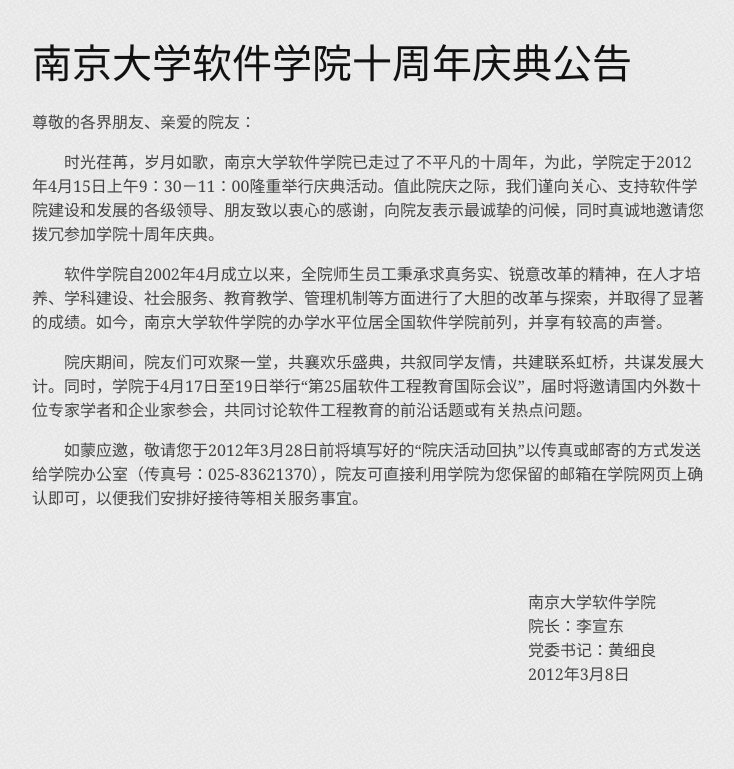
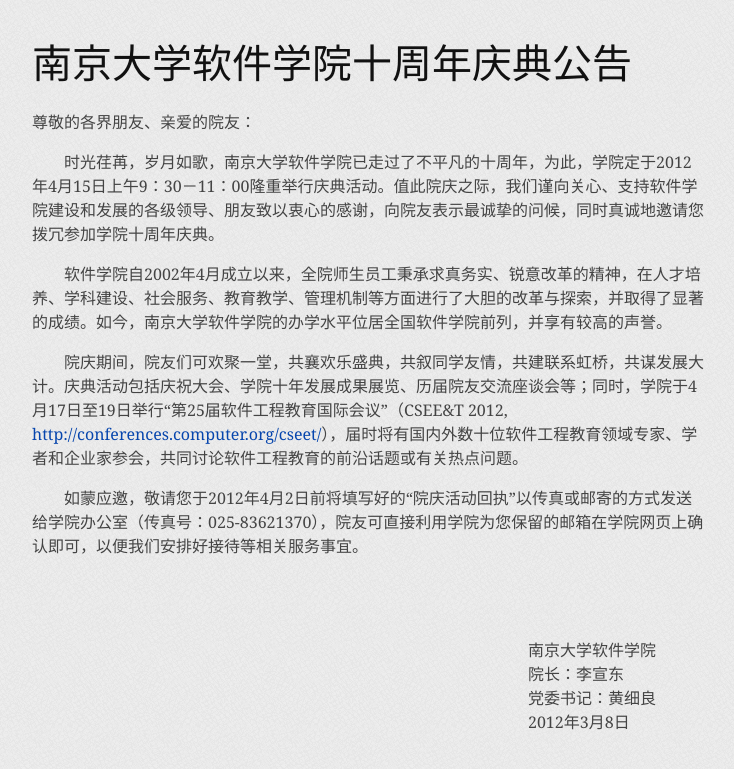
Before and after one commit to clippit/10th-anniversary, a Jekyll site: the page built from _posts/2012-03-08-announcement-1.markdown, in a window 1280 px wide. Shown: the top 769 px of the page, without its empty margins (272-1006 px from the left). Built offline with Jekyll 4.4.1, drawn with Linux system fonts in a browser that asks for light colours; Markdown is read by kramdown in place of the engine named in the settings.

Commit message:
update announcement 1

```diff
--- a/_posts/2012-03-08-announcement-1.markdown
+++ b/_posts/2012-03-08-announcement-1.markdown
@@ -12,7 +12,7 @@
   "
 ---
 
-# 南京大学软件学院十周年庆典公告
+# {{  page.title  }}
 
 尊敬的各界朋友、亲爱的院友：
 
@@ -20,9 +20,9 @@
 
 &emsp;&emsp;软件学院自2002年4月成立以来，全院师生员工秉承求真务实、锐意改革的精神，在人才培养、学科建设、社会服务、教育教学、管理机制等方面进行了大胆的改革与探索，并取得了显著的成绩。如今，南京大学软件学院的办学水平位居全国软件学院前列，并享有较高的声誉。
 
-&emsp;&emsp;院庆期间，院友们可欢聚一堂，共襄欢乐盛典，共叙同学友情，共建联系虹桥，共谋发展大计。同时，学院于4月17日至19日举行“第25届软件工程教育国际会议”，届时将邀请国内外数十位专家学者和企业家参会，共同讨论软件工程教育的前沿话题或有关热点问题。
+&emsp;&emsp;院庆期间，院友们可欢聚一堂，共襄欢乐盛典，共叙同学友情，共建联系虹桥，共谋发展大计。庆典活动包括庆祝大会、学院十年发展成果展览、历届院友交流座谈会等；同时，学院于4月17日至19日举行“第25届软件工程教育国际会议”（CSEE&T 2012, [http://conferences.computer.org/cseet/](http://conferences.computer.org/cseet/)），届时将有国内外数十位软件工程教育领域专家、学者和企业家参会，共同讨论软件工程教育的前沿话题或有关热点问题。
 
-&emsp;&emsp;如蒙应邀，敬请您于2012年3月28日前将填写好的“院庆活动回执”以传真或邮寄的方式发送给学院办公室（传真号：025-83621370），院友可直接利用学院为您保留的邮箱在学院网页上确认即可，以便我们安排好接待等相关服务事宜。
+&emsp;&emsp;如蒙应邀，敬请您于2012年4月2日前将填写好的“院庆活动回执”以传真或邮寄的方式发送给学院办公室（传真号：025-83621370），院友可直接利用学院为您保留的邮箱在学院网页上确认即可，以便我们安排好接待等相关服务事宜。
 
 <div class="alignright">
 南京大学软件学院<br />
```
